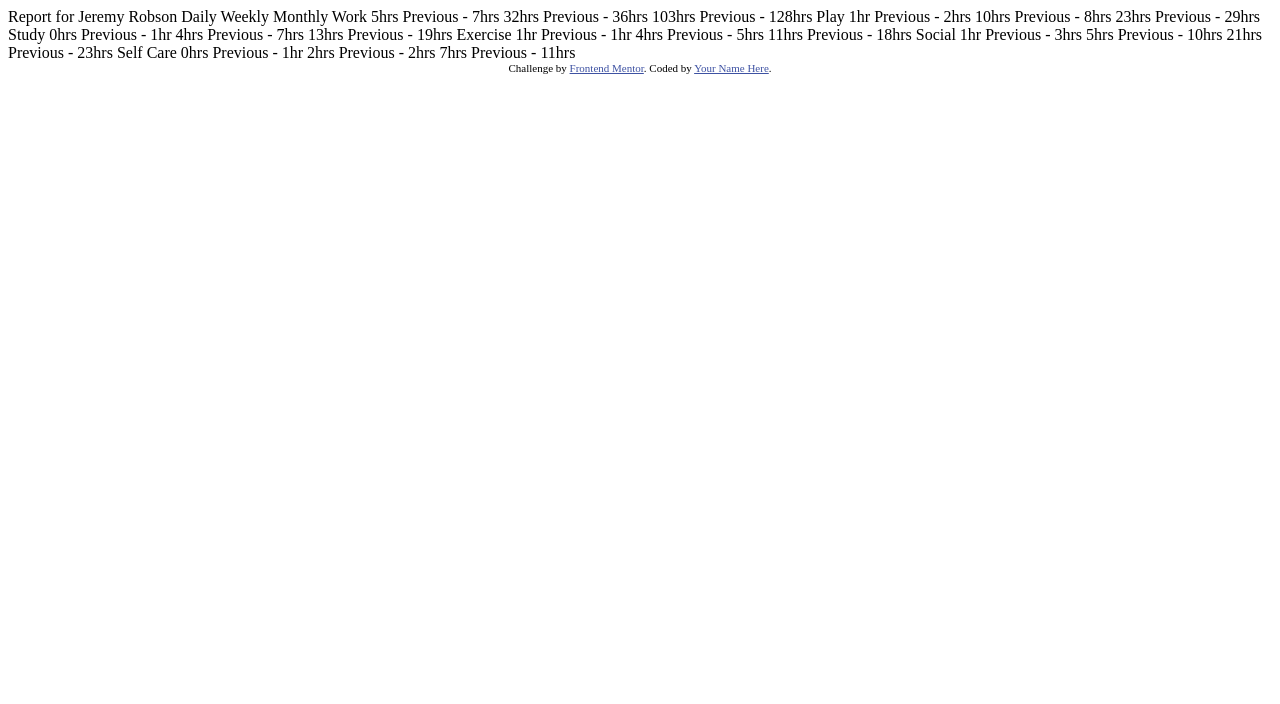
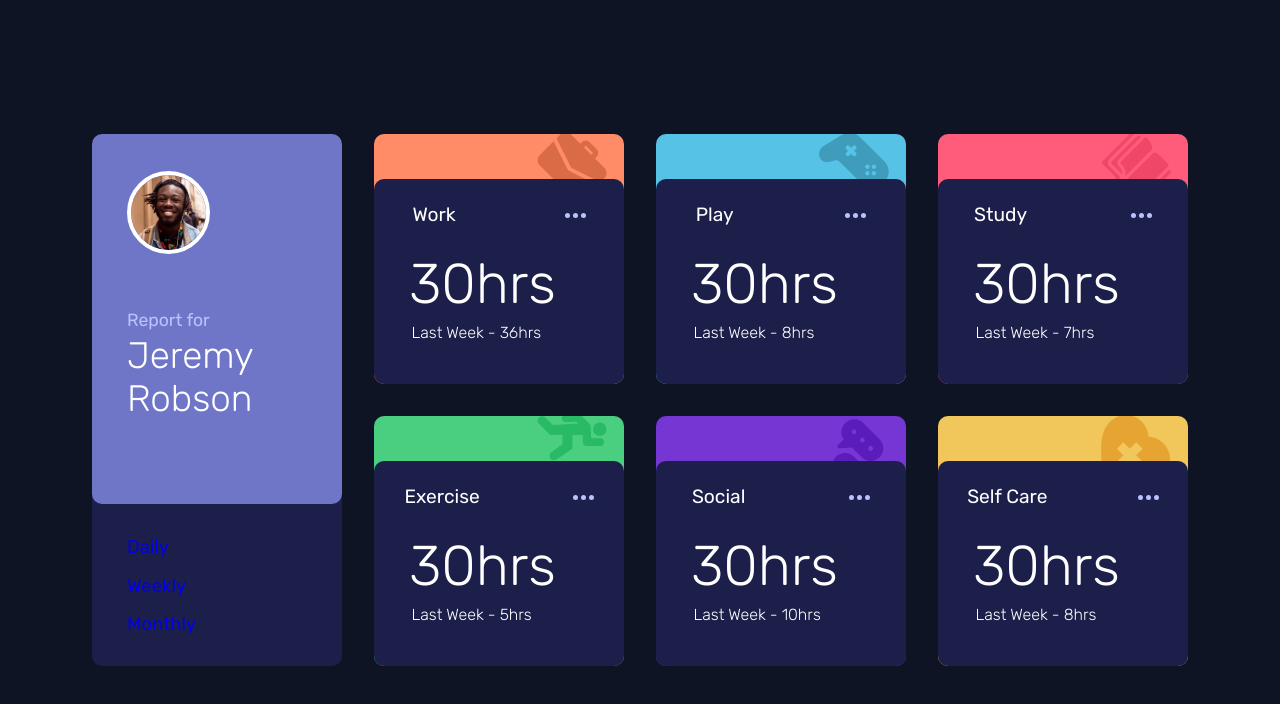
Before and after one commit to MarekMichalica/Tracking-App, a plain HTML site: page index.html in a window 1280 px wide. Drawn offline with Linux system fonts and the light colour scheme.

Commit message:
HTML CSS

```diff
--- a/index.html
+++ b/index.html
@@ -2,79 +2,120 @@
 <html lang="en">
 <head>
   <meta charset="UTF-8">
-  <meta name="viewport" content="width=device-width, initial-scale=1.0"> <!-- displays site properly based on user's device -->
-
-  <link rel="icon" type="image/png" sizes="32x32" href="./images/favicon-32x32.png">
-
-  <title>Frontend Mentor | Time tracking dashboard</title>
-
-  <!-- Feel free to remove these styles or customise in your own stylesheet 👍 -->
-  <style>
-    .attribution { font-size: 11px; text-align: center; }
-    .attribution a { color: hsl(228, 45%, 44%); }
-  </style>
+  <meta http-equiv="X-UA-Compatible" content="IE=edge">
+  <meta name="viewport" content="width=device-width, initial-scale=1.0">
+  <link rel="stylesheet" href="style.css">
+  <title>Tracking App</title>
 </head>
 <body>
+  <main>
+    <div class="cards">
+      <div class="profile_Card">
+        <div class="info_card">
+          <img src="images/image-jeremy.png" alt="jeremy" class="jeremy">
+          <h3>Report for</h3>
+          <h1 class="name">Jeremy Robson</h1>
+        </div>
+        <div class="menu">
+          <ul>
+            <li><a href="#" id="daily" class="link">Daily</a></li>
+            <li><a href="#" id="Weekly" class="link">Weekly</a></li>
+            <li><a href="#" id="Monthly" class="link">Monthly</a></li>
+          </ul>
+        </div>
+      </div>
 
-  Report for
-  Jeremy Robson
-
-  Daily
-  Weekly
-  Monthly
-
-  Work
-  5hrs <!-- daily -->
-  Previous - 7hrs <!-- daily -->
-  32hrs <!-- weekly -->
-  Previous - 36hrs <!-- weekly -->
-  103hrs <!-- monthly -->
-  Previous - 128hrs <!-- monthly -->
-
-  Play
-  1hr <!-- daily -->
-  Previous - 2hrs <!-- daily -->
-  10hrs <!-- weekly -->
-  Previous - 8hrs <!-- weekly -->
-  23hrs <!-- monthly -->
-  Previous - 29hrs <!-- monthly -->
-
-  Study
-  0hrs <!-- daily -->
-  Previous - 1hr <!-- daily -->
-  4hrs <!-- weekly -->
-  Previous - 7hrs <!-- weekly -->
-  13hrs <!-- monthly -->
-  Previous - 19hrs <!-- monthly -->
-
-  Exercise
-  1hr <!-- daily -->
-  Previous - 1hr <!-- daily -->
-  4hrs <!-- weekly -->
-  Previous - 5hrs <!-- weekly -->
-  11hrs <!-- monthly -->
-  Previous - 18hrs <!-- monthly -->
-
-  Social
-  1hr <!-- daily -->
-  Previous - 3hrs <!-- daily -->
-  5hrs <!-- weekly -->
-  Previous - 10hrs <!-- weekly -->
-  21hrs <!-- monthly -->
-  Previous - 23hrs <!-- monthly -->
-
-  Self Care
-  0hrs <!-- daily -->
-  Previous - 1hr <!-- daily -->
-  2hrs <!-- weekly -->
-  Previous - 2hrs <!-- weekly -->
-  7hrs <!-- monthly -->
-  Previous - 11hrs <!-- monthly -->
-
-
-  <div class="attribution">
-    Challenge by <a href="https://www.frontendmentor.io?ref=challenge" target="_blank">Frontend Mentor</a>.
-    Coded by <a href="#">Your Name Here</a>.
-  </div>
+        <div class="card1">
+          <div class="background1">
+            <img src="images/icon-work.svg" alt="" class="image">
+          </div>
+          <div class="front">
+            <div class="title">
+              <h2 class="card_title">Work</h2>
+              <img src="images/icon-ellipsis.svg" class="menu_icon" alt="more_icon">
+            </div>
+            <div class="hours">
+              <h1 class="time" id="work_time">30hrs</h1>
+            </div>
+            <p class="last_w">Last Week - 36hrs</p>
+          </div>
+        </div>
+        <div class="card2">
+          <div class="background2">
+            <img src="images/icon-play.svg" alt="" class="image">
+          </div>
+          <div class="front">
+            <div class="title">
+              <h2 class="card_title">Play</h2>
+              <img src="images/icon-ellipsis.svg" class="menu_icon" alt="more_icon">
+            </div>
+            <div class="hours">
+              <h1 class="time" id="play_time">30hrs</h1>
+            </div>
+            <p class="last_w">Last Week - 8hrs</p>
+          </div>
+        </div>
+        <div class="card3">
+          <div class="background3">
+            <img src="images/icon-study.svg" alt="" class="image">
+          </div>
+          <div class="front">
+            <div class="title">
+              <h2 class="card_title">Study</h2>
+              <img src="images/icon-ellipsis.svg" class="menu_icon" alt="more_icon">
+            </div>
+            <div class="hours">
+              <h1 class="time" id="study_time">30hrs</h1>
+            </div>
+            <p class="last_w">Last Week - 7hrs</p>
+          </div>
+        </div>
+        <div class="card4">
+          <div class="background4">
+            <img src="images/icon-exercise.svg" alt="" class="image">
+          </div>
+          <div class="front">
+            <div class="title">
+              <h2 class="card_title1">Exercise</h2>
+              <img src="images/icon-ellipsis.svg" class="menu_icon" alt="more_icon">
+            </div>
+            <div class="hours">
+              <h1 class="time" id="excersise_time">30hrs</h1>
+            </div>
+            <p class="last_w">Last Week - 5hrs</p>
+          </div>
+        </div>
+        <div class="card5">
+          <div class="background5">
+            <img src="images/icon-social.svg" alt="" class="image">
+          </div>
+          <div class="front">
+            <div class="title">
+              <h2 class="card_title1">Social</h2>
+              <img src="images/icon-ellipsis.svg" class="menu_icon" alt="more_icon">
+            </div>
+            <div class="hours">
+              <h1 class="time" id="social_time">30hrs</h1>
+            </div>
+            <p class="last_w">Last Week - 10hrs</p>
+          </div>
+        </div>
+        <div class="card6">
+          <div class="background6">
+            <img src="images/icon-self-care.svg" alt="" class="image">
+          </div>
+          <div class="front">
+            <div class="title">
+              <h2 class="card_title1">Self Care</h2>
+              <img src="images/icon-ellipsis.svg" class="menu_icon" alt="more_icon">
+            </div>
+            <div class="hours">
+              <h1 class="time" id="self_time">30hrs</h1>
+            </div>
+            <p class="last_w">Last Week - 8hrs</p>
+          </div>
+        </div>
+    </div>
+  </main>
 </body>
 </html>
--- a/style.css
+++ b/style.css
@@ -0,0 +1,185 @@
+@import url('https://fonts.googleapis.com/css2?family=Rubik:ital,wght@0,300;0,400;0,500;0,600;0,700;0,800;0,900;1,300;1,400;1,500;1,600;1,700;1,800;1,900&display=swap');
+:root{
+    --border_rad: 10px;
+}
+*{
+    margin: 0;
+    padding: 0;
+}
+body{
+    background-color: hsl(226, 43%, 10%);
+    font-family: Rubik;
+}
+.cards{
+    display: grid;
+    width: 1096px;
+    height: 532px;
+    position: absolute;
+    left: 50%;
+    top: 50%;
+    transform: translate(-50%,-50%);
+    grid-template-columns: 250px 250px 250px 250px;
+    grid-template-areas:
+    "p a b c"
+    "p d e f";
+    gap: 2em;
+
+}
+.profile_Card{
+    grid-area: p;
+    background-color: white;
+    border-radius: 20px;
+}
+.info_card{
+    position: relative;
+    height: 370px;
+    background-color: hsl(235, 45%, 61%);
+    border-radius: var(--border_rad);
+    z-index: 21;
+}
+.menu{
+    position: absolute;
+    background-color: hsl(235, 46%, 20%);
+    margin-top: -70px;
+    height: 232px;
+    width: 250px;
+    z-index: 2;
+    border-radius: var(--border_rad);
+
+}
+.card1{
+    grid-area: a;
+}
+.background1, .background2, .background3, .background4,
+.background5, .background6{
+    width: 250px;
+    height: 250px;
+    position: absolute;
+    z-index: 2;
+    border-radius: var(--border_rad);
+    overflow: hidden;
+}
+
+.front{
+    position: absolute;
+    z-index: 5;
+    color: white;
+    width: 250px;
+    height: 205px;
+    background-color: hsl(235, 46%, 20%);
+    margin-top: 45px;
+    border-radius: var(--border_rad);
+}
+.image{
+    position: relative;
+    left: 65%;
+    top: -1%;
+    width: 70px;
+}
+.title{
+    display: flex;
+    justify-content: space-around;
+    margin-top: 1.5em;
+    gap: 2em;
+}
+.card_title{
+    position: relative;
+    font-size: 1.2rem;
+    font-weight: 400;
+}
+.card_title1{
+    position: relative;
+    font-size: 1.2rem;
+    font-weight: 400;
+}
+.menu_icon{
+    height: 5px;
+    margin-top: 10px;
+}
+.time{
+    position: absolute;
+    font-weight: 300;
+    font-size: 3.5rem;
+    left: 14%;
+    top: 35%;
+}
+.last_w{
+    position: absolute;
+    font-weight: 200;
+    left: 15%;
+    top: 70%;
+
+}
+.card2{
+    grid-area: b;
+}
+.card3{
+    grid-area: c;
+}
+.card4{
+    grid-area: d;
+}
+.card5{
+    grid-area: e;
+}
+.card6{
+    grid-area: f;
+}
+.background1{
+    background-color: hsl(15, 100%, 70%);
+}
+.background2{
+    background-color: hsl(195, 74%, 62%);
+}
+.background3{
+    background-color: hsl(348, 100%, 68%);
+}
+.background4{
+    background-color: hsl(145, 58%, 55%);
+}
+.background5{
+    background-color: hsl(264, 64%, 52%);
+}
+.background6{
+    background-color: hsl(43, 84%, 65%);
+}
+.jeremy{
+    width: 75px;
+    position: relative;
+    left: 14%;
+    top: 10%;
+    border: solid 4px white;
+    border-radius: 50%;
+}
+h3{
+    position: relative;
+    left: 14%;
+    top: 24%;
+    font-weight: 400;
+    font-size: 1.1rem;
+    color: hsl(236, 100%, 87%);
+}
+.name{
+    width: 120px;
+    font-size: 2.3rem;
+    font-weight: 300;
+    position: relative;
+    left: 14%;
+    top: 25%;
+    color: white;
+}
+ul{
+    position: relative;
+    top: 37%;
+    left: 14%;
+    text-decoration: none;
+    list-style-type: none;
+}
+li{
+    text-decoration: none;
+    margin: 0.9em 0 0.9em 0;
+    font-size: 1.15rem;
+}
+a{
+    text-decoration: none;
+}
```
